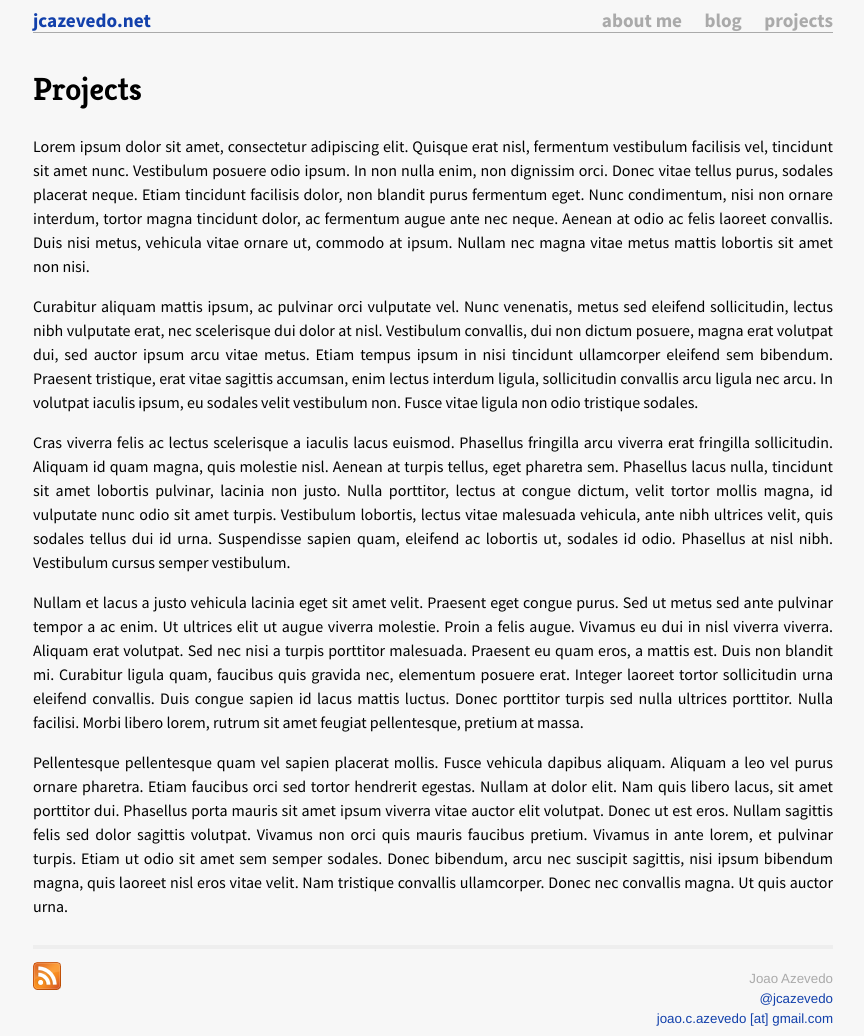
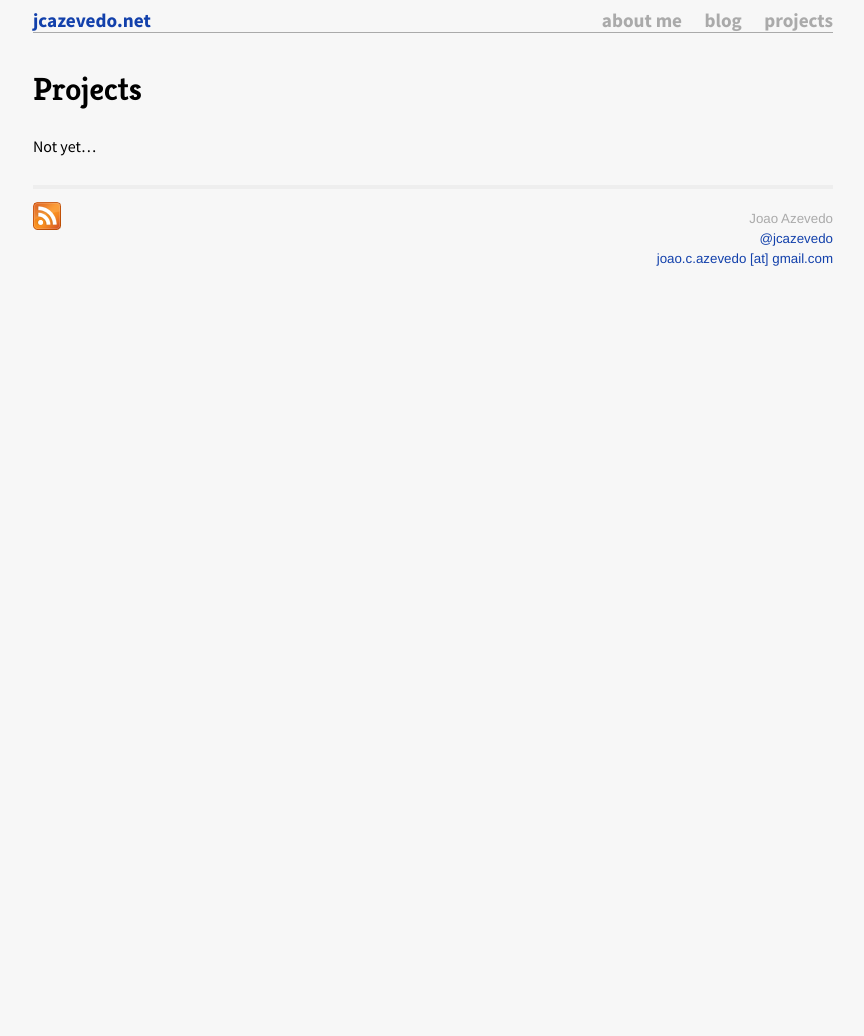
Before and after one commit to jcazevedo/jcazevedo.net, a Jekyll site: the page built from projects.markdown, in a window 1280 px wide. Shown: the whole page, without its empty margins (207-1071 px from the left). Built offline with Jekyll 4.4.1, drawn with Linux system fonts in a browser that asks for light colours; after the commit the page ends 900 px from its top, so only the background shows below that.

Commit message:
Update projects page.

```diff
--- a/projects.markdown
+++ b/projects.markdown
@@ -5,12 +5,4 @@ title: Projects
 
 # Projects
 
-Lorem ipsum dolor sit amet, consectetur adipiscing elit. Quisque erat nisl, fermentum vestibulum facilisis vel, tincidunt sit amet nunc. Vestibulum posuere odio ipsum. In non nulla enim, non dignissim orci. Donec vitae tellus purus, sodales placerat neque. Etiam tincidunt facilisis dolor, non blandit purus fermentum eget. Nunc condimentum, nisi non ornare interdum, tortor magna tincidunt dolor, ac fermentum augue ante nec neque. Aenean at odio ac felis laoreet convallis. Duis nisi metus, vehicula vitae ornare ut, commodo at ipsum. Nullam nec magna vitae metus mattis lobortis sit amet non nisi.
-
-Curabitur aliquam mattis ipsum, ac pulvinar orci vulputate vel. Nunc venenatis, metus sed eleifend sollicitudin, lectus nibh vulputate erat, nec scelerisque dui dolor at nisl. Vestibulum convallis, dui non dictum posuere, magna erat volutpat dui, sed auctor ipsum arcu vitae metus. Etiam tempus ipsum in nisi tincidunt ullamcorper eleifend sem bibendum. Praesent tristique, erat vitae sagittis accumsan, enim lectus interdum ligula, sollicitudin convallis arcu ligula nec arcu. In volutpat iaculis ipsum, eu sodales velit vestibulum non. Fusce vitae ligula non odio tristique sodales.
-
-Cras viverra felis ac lectus scelerisque a iaculis lacus euismod. Phasellus fringilla arcu viverra erat fringilla sollicitudin. Aliquam id quam magna, quis molestie nisl. Aenean at turpis tellus, eget pharetra sem. Phasellus lacus nulla, tincidunt sit amet lobortis pulvinar, lacinia non justo. Nulla porttitor, lectus at congue dictum, velit tortor mollis magna, id vulputate nunc odio sit amet turpis. Vestibulum lobortis, lectus vitae malesuada vehicula, ante nibh ultrices velit, quis sodales tellus dui id urna. Suspendisse sapien quam, eleifend ac lobortis ut, sodales id odio. Phasellus at nisl nibh. Vestibulum cursus semper vestibulum.
-
-Nullam et lacus a justo vehicula lacinia eget sit amet velit. Praesent eget congue purus. Sed ut metus sed ante pulvinar tempor a ac enim. Ut ultrices elit ut augue viverra molestie. Proin a felis augue. Vivamus eu dui in nisl viverra viverra. Aliquam erat volutpat. Sed nec nisi a turpis porttitor malesuada. Praesent eu quam eros, a mattis est. Duis non blandit mi. Curabitur ligula quam, faucibus quis gravida nec, elementum posuere erat. Integer laoreet tortor sollicitudin urna eleifend convallis. Duis congue sapien id lacus mattis luctus. Donec porttitor turpis sed nulla ultrices porttitor. Nulla facilisi. Morbi libero lorem, rutrum sit amet feugiat pellentesque, pretium at massa.
-
-Pellentesque pellentesque quam vel sapien placerat mollis. Fusce vehicula dapibus aliquam. Aliquam a leo vel purus ornare pharetra. Etiam faucibus orci sed tortor hendrerit egestas. Nullam at dolor elit. Nam quis libero lacus, sit amet porttitor dui. Phasellus porta mauris sit amet ipsum viverra vitae auctor elit volutpat. Donec ut est eros. Nullam sagittis felis sed dolor sagittis volutpat. Vivamus non orci quis mauris faucibus pretium. Vivamus in ante lorem, et pulvinar turpis. Etiam ut odio sit amet sem semper sodales. Donec bibendum, arcu nec suscipit sagittis, nisi ipsum bibendum magna, quis laoreet nisl eros vitae velit. Nam tristique convallis ullamcorper. Donec nec convallis magna. Ut quis auctor urna.
+Not yet...
```
